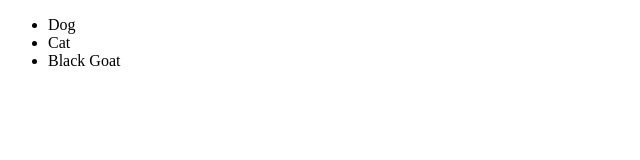
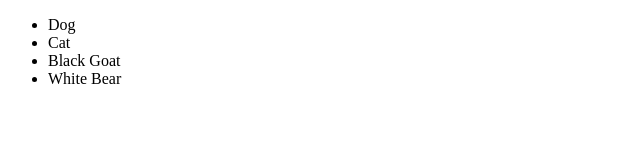
Before and after one commit to mrinalshee/Canvas-LMS, a plain HTML site: page index.html in a window 1280 px wide. Shown: the full height of the page, 0-640 px from the left. Drawn offline with Linux system fonts and the light colour scheme.

Commit message:
Final touch

```diff
--- a/index.html
+++ b/index.html
@@ -10,6 +10,7 @@
       <li>Dog</li>
       <li>Cat</li>
       <li>Black Goat</li>
+      <li>White Bear</li>
     </ul>
 
   </body>
```
